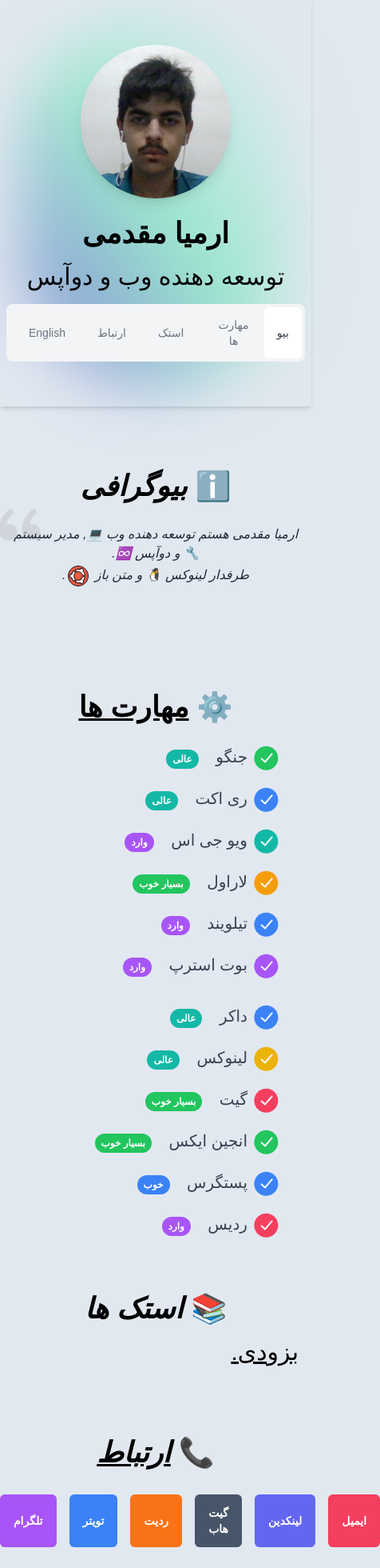
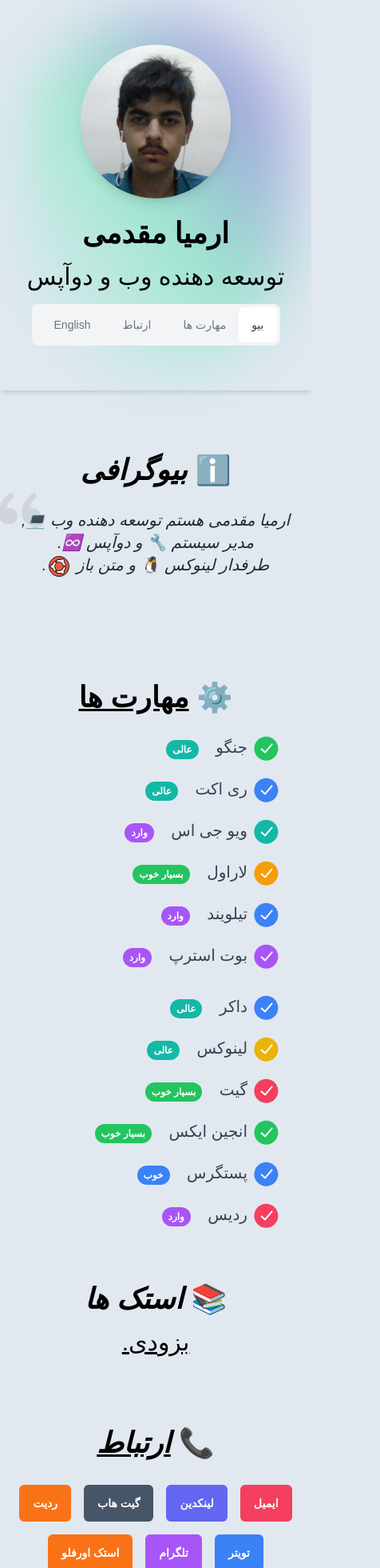
Before and after one commit to GeekyChunk/Ermia.Dev, a Nuxt app: page /fa in a window 390 px wide. Shown: the top 1960 px of the page at 80% size, 476 px wide, since content can reach past the window. Built offline with nearby package versions, Linux system fonts and the light colour scheme; a small style sheet from the web is missing.

Commit message:
20230617.1 realease v0.1 beta

```diff
--- a/components/Fa/Tabs/index.vue
+++ b/components/Fa/Tabs/index.vue
@@ -22,11 +22,6 @@ const select = (n) => {
                 id="segment-item-2" data-hs-tab="#segment-2" aria-controls="segment-2" role="tab">
                 مهارت ها
             </button>
-            <button @click="$event => select(2)" type="button"
-                class="hs-tab-active:bg-white hs-tab-active:text-gray-700 py-3 px-4 inline-flex items-center gap-2 bg-transparent text-sm text-gray-500 hover:text-gray-700 font-medium rounded-md hover:hover:text-blue-600"
-                id="segment-item-3" data-hs-tab="#segment-3" aria-controls="segment-3" role="tab">
-                استک
-            </button>
             <button @click="$event => select(3)" type="button"
                 class="hs-tab-active:bg-white hs-tab-active:text-gray-700 py-3 px-4 inline-flex items-center gap-2 bg-transparent text-sm text-gray-500 hover:text-gray-700 font-medium rounded-md hover:hover:text-blue-600"
                 id="segment-item-3" data-hs-tab="#segment-3" aria-controls="segment-3" role="tab">
--- a/components/Tabs/index.vue
+++ b/components/Tabs/index.vue
@@ -22,11 +22,6 @@ const select = (n) => {
                 id="segment-item-2" data-hs-tab="#segment-2" aria-controls="segment-2" role="tab">
                 Skills
             </button>
-            <button @click="$event => select(2)" type="button"
-                class="hs-tab-active:bg-white hs-tab-active:text-gray-700 py-3 px-4 inline-flex items-center gap-2 bg-transparent text-sm text-gray-500 hover:text-gray-700 font-medium rounded-md hover:hover:text-blue-600"
-                id="segment-item-3" data-hs-tab="#segment-3" aria-controls="segment-3" role="tab">
-                Stacks
-            </button>
             <button @click="$event => select(3)" type="button"
                 class="hs-tab-active:bg-white hs-tab-active:text-gray-700 py-3 px-4 inline-flex items-center gap-2 bg-transparent text-sm text-gray-500 hover:text-gray-700 font-medium rounded-md hover:hover:text-blue-600"
                 id="segment-item-3" data-hs-tab="#segment-3" aria-controls="segment-3" role="tab">
--- a/pages/fa/index.vue
+++ b/pages/fa/index.vue
@@ -48,7 +48,7 @@ const onNaviagate = event => {
         <div id="header" class="relative w-full px-2 py-14 bg-slate-200 flex justify-center shadow-md">
             <div class="absolute top-0 bottom-0 start-0 end-0 flex justify-center items-center">
                 <div
-                    class="-z-0 h-[90%] md:h-64 w-[85%] lg:w-[45%] rounded-full bg-gradient-to-tr from-indigo-700 via-emerald-300 to-violet-100 blur-2xl opacity-60">
+                    class="-z-0 h-[90%] md:h-64 w-[85%] lg:w-[45%] rounded-full bg-gradient-to-tr from-violet-100 via-emerald-300 to-violet-700 blur-2xl opacity-60">
                 </div>
             </div>
             <div class="z-50 w-full max-w-2xl flex flex-col sm:flex-row justify-center items-center sm:items-stretch gap-6">
@@ -85,7 +85,7 @@ const onNaviagate = event => {
                         </svg>
 
                         <div class="relative z-10">
-                            <p class="text-gray-800 sm:text-2xl font-medium text-center sm:text-start"><em>
+                            <p class="text-gray-800 text-xl sm:text-2xl font-medium text-center sm:text-start"><em>
                                     ارمیا مقدمی هستم توسعه دهنده وب 💻, مدیر سیستم 🔧 و دوآپس ♾️.
                                     <br /> طرفدار لینوکس 🐧 و متن باز <span>
                                         <svg class="w-8 h-8 inline" id="emoji" viewBox="0 0 72 72"
@@ -116,12 +116,12 @@ const onNaviagate = event => {
             </div>
             <div id="stacks" class="py-8">
                 <h1 class="text-center sm:text-start text-4xl font-semibold">📚 <span class="italic">استک ها</span></h1>
-                <div class="py-4 underline text-3xl">بزودی.</div>
+                <div class="text-center sm:text-start py-4 underline text-3xl">بزودی.</div>
             </div>
             <div id="contact" class="py-10">
                 <h1 class="text-center sm:text-start text-4xl font-semibold">📞 <span
                         class="italic underline">ارتباط</span></h1>
-                <div class="py-8 flex justify-center gap-4">
+                <div class="py-8 flex flex-wrap justify-center gap-4">
                     <FaSocialLink label="ایمیل" color="rose" name="Email" avatar="/logos/email.png" link="ermia1303@gmail.com" />
                     <FaSocialLink label="لینکدین" color="indigo" name="LinkedIn" avatar="/logos/linkedin.png" :islink="true" link="https://www.linkedin.com/in/ermia-moghadamy-40b074217/" />
                     <FaSocialLink label="گیت هاب" color="slate" name="Github" avatar="/logos/github.png" :islink="true" link="https://github.com/GeekyChunk/" />
--- a/pages/index.vue
+++ b/pages/index.vue
@@ -57,7 +57,7 @@ const onNaviagate = event => {
                     <h1 class="text-center md:text-start text-4xl font-semibold">Ermia M.</h1>
                     <h3 class="text-center md:text-start text-3xl">Web Developer & DevOps</h3>
                     <div class="w-full">
-                        <div class="flex justify-center md:justify-start">
+                        <div class="flex justify-center md:justify-start px-4">
                             <Tabs @navigate="onNaviagate" />
                         </div>
                     </div>
@@ -83,7 +83,7 @@ const onNaviagate = event => {
                         </svg>
 
                         <div class="relative z-10">
-                            <p class="text-gray-800 sm:text-2xl font-medium text-center sm:text-start"><em>
+                            <p class="text-gray-800 text-xl sm:text-2xl font-medium text-center sm:text-start"><em>
                                     Hi I'm Ermia a Full-stack Developer 💻, System Admin 🔧 and DevOps ♾️.
                                     <br /> Also lover of linux 🐧 and opensource <span>
                                         <svg class="w-8 h-8 inline" id="emoji" viewBox="0 0 72 72"
@@ -114,12 +114,12 @@ const onNaviagate = event => {
             </div>
             <div id="stacks" class="py-8">
                 <h1 class="text-center sm:text-start text-4xl font-semibold">📚 <span class="italic">Stacks</span></h1>
-                <div class="py-4 underline text-3xl">comming soon.</div>
+                <div class="text-center sm:text-start py-4 underline text-3xl">comming soon.</div>
             </div>
             <div id="contact" class="py-10">
                 <h1 class="text-center sm:text-start text-4xl font-semibold">📞 <span
                         class="italic underline">Contact</span></h1>
-                <div class="py-8 flex justify-center gap-4">
+                <div class="py-8 flex flex-wrap justify-center gap-4">
                     <SocialLink color="rose" name="Email" avatar="/logos/email.png" link="ermia1303@gmail.com" />
                     <SocialLink color="indigo" name="LinkedIn" avatar="/logos/linkedin.png" :islink="true" link="https://www.linkedin.com/in/ermia-moghadamy-40b074217/" />
                     <SocialLink color="slate" name="Github" avatar="/logos/github.png" :islink="true" link="https://github.com/GeekyChunk/" />
```
